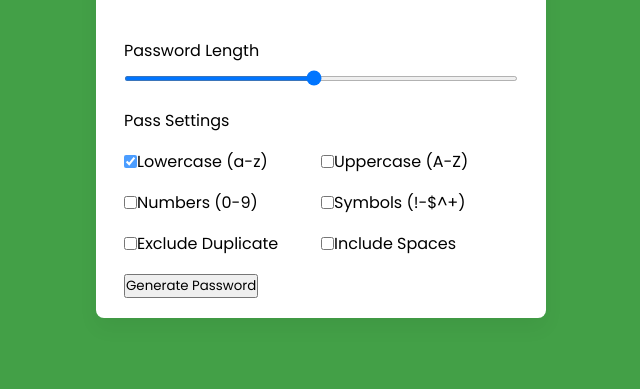
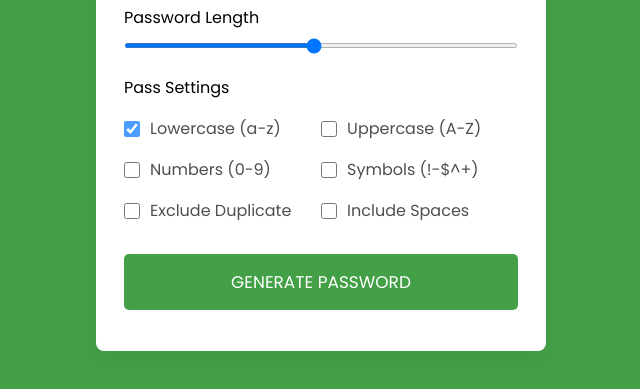
Before and after one commit to Mario-Mohar/Projekt1-Pass-Generator, a plain HTML site: page index.html in a window 1280 px wide. Shown: the part 311-700 px from the top of the page, without its empty margins (319-959 px from the left). Drawn offline with nearby package versions, Linux system fonts and the light colour scheme.

Commit message:
style update

```diff
--- a/style.css
+++ b/style.css
@@ -124,3 +124,29 @@ body {
 .options .option:first-child input{
     opacity: 0.7;
 }
+
+.options .option input{
+    height: 16px;
+    width: 16px;
+    cursor: pointer;
+}
+
+.options .option label{
+    cursor: pointer;
+    color: #4f4f4f;
+    padding-left: 0.63rem;
+}
+
+.wrapper .generate-btn{
+    width: 100%;
+    color: #fff;
+    border: none;
+    outline: none;
+    cursor: pointer;
+    background: #43a047;
+    font-size: 1.06rem;
+    padding: 0.94rem 0;
+    border-radius: 5px;
+    text-transform: uppercase;
+    margin: 0.94rem 0 1.3rem;
+}
```
